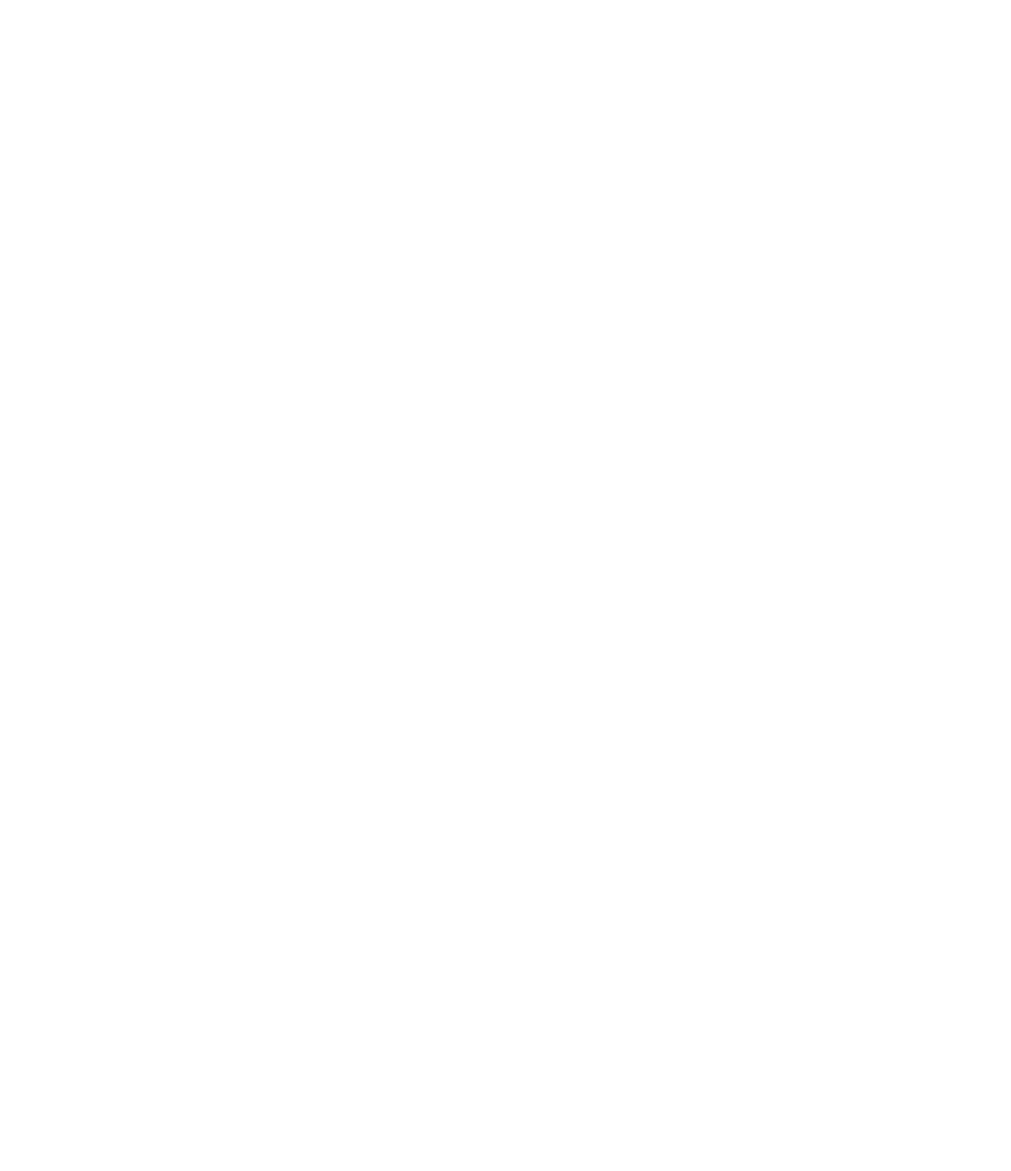
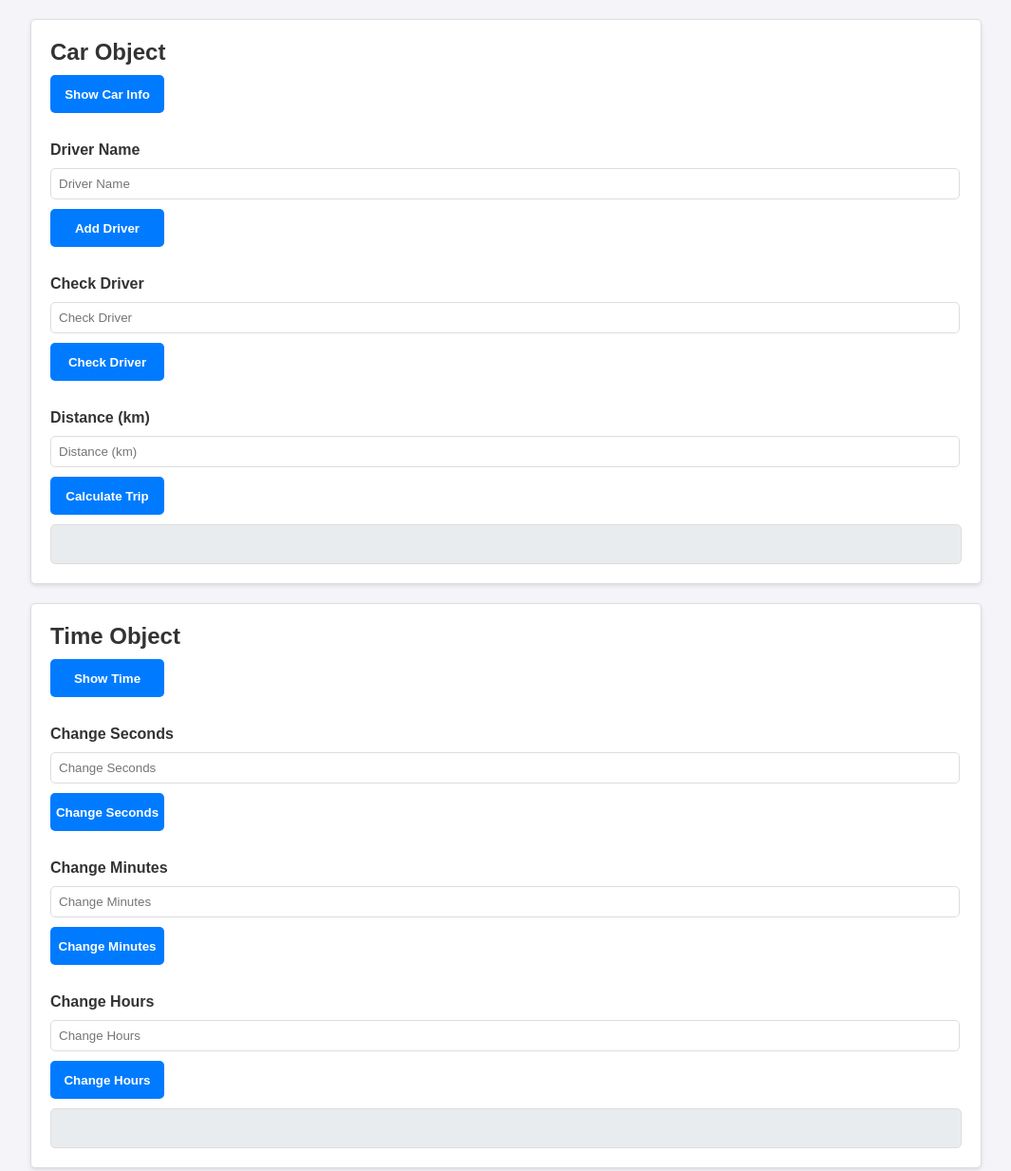
Before and after one commit to viktor-morhun/js-objects, a plain HTML site: page index.html in a window 1280 px wide. Shown: the top 1233 px of the page at 95% size, without its empty margins (108-1173 px from the left). Before the commit the page ends 800 px from the top, so only its background shows below. Drawn offline with Linux system fonts and the light colour scheme.

Commit message:
add html and css

```diff
--- a/index.html
+++ b/index.html
@@ -8,6 +8,49 @@
   <script defer src="script.js"></script>
 </head>
 <body>
+  <div class="container">
+    <section class="task" id="car-task">
+        <h2 class="task__title">Car Object</h2>
+        <button class="task__button" id="car-info">Show Car Info</button>
+        <label class="task__label" for="driver-name">Driver Name</label>
+        <input class="task__input" type="text" id="driver-name" placeholder="Driver Name">
+        <button class="task__button" id="add-driver">Add Driver</button>
+        <label class="task__label" for="check-driver">Check Driver</label>
+        <input class="task__input" type="text" id="check-driver" placeholder="Check Driver">
+        <button class="task__button" id="check-driver-button">Check Driver</button>
+        <label class="task__label" for="distance">Distance (km)</label>
+        <input class="task__input" type="text" id="distance" placeholder="Distance (km)">
+        <button class="task__button" id="calculate-trip">Calculate Trip</button>
+        <p class="task__result" id="car-result"></p>
+    </section>
 
+    <section class="task" id="time-task">
+        <h2 class="task__title">Time Object</h2>
+        <button class="task__button" id="show-time">Show Time</button>
+        <label class="task__label" for="change-seconds">Change Seconds</label>
+        <input class="task__input" type="number" id="change-seconds" placeholder="Change Seconds">
+        <button class="task__button" id="change-seconds-button">Change Seconds</button>
+        <label class="task__label" for="change-minutes">Change Minutes</label>
+        <input class="task__input" type="number" id="change-minutes" placeholder="Change Minutes">
+        <button class="task__button" id="change-minutes-button">Change Minutes</button>
+        <label class="task__label" for="change-hours">Change Hours</label>
+        <input class="task__input" type="number" id="change-hours" placeholder="Change Hours">
+        <button class="task__button" id="change-hours-button">Change Hours</button>
+        <p class="task__result" id="time-result"></p>
+    </section>
+
+    <section class="task" id="fraction-task">
+        <h2 class="task__title">Fraction Object</h2>
+        <label class="task__label" for="fraction1">Fraction 1 (a/b)</label>
+        <input class="task__input" type="text" id="fraction1" placeholder="Fraction 1 (a/b)">
+        <label class="task__label" for="fraction2">Fraction 2 (a/b)</label>
+        <input class="task__input" type="text" id="fraction2" placeholder="Fraction 2 (a/b)">
+        <button class="task__button" id="add-fractions">Add Fractions</button>
+        <button class="task__button" id="subtract-fractions">Subtract Fractions</button>
+        <button class="task__button" id="multiply-fractions">Multiply Fractions</button>
+        <button class="task__button" id="divide-fractions">Divide Fractions</button>
+        <p class="task__result" id="fraction-result"></p>
+    </section>
+  </div>
 </body>
 </html>
--- a/script.js
+++ b/script.js
@@ -1 +1,36 @@
 'use strict';
+
+//Task 1
+
+let carObj = {
+  brand: 'Tesla',
+  model: '3',
+  year: 2019,
+  speed: 100,
+  fuelTank: 80,
+  fuelConsumption: 15,
+  drivers: ['Deen', 'Sam'],
+  getInfo() {
+    console.log(carObj);
+  },
+  addDriver(name) {
+    this.drivers.push(name);
+  },
+  checkAcces(name) {
+    return this.drivers.includes(name)
+  },
+  calculatePath(distance) {
+    let travelTime = distance/this.speed + Math.floor(distance/this.speed/4);
+    let fuel = distance/100 * this.fuelConsumption;
+    return `Estimated time: ${travelTime.toFixed(2)}h, fuel: ${fuel}`;
+  },
+}
+
+carObj.addDriver('Bruh');
+
+carObj.getInfo();
+
+console.log(carObj.checkAcces('Bruh'));
+console.log(carObj.calculatePath(600));
+
+document.getElementById('car-info').addEventListener('click', carObj.getInfo);
--- a/style.css
+++ b/style.css
@@ -0,0 +1,108 @@
+*, *::after, *::before {
+  padding: 0;
+  margin: 0;
+}
+
+body {
+  font-family: Arial, sans-serif;
+  background-color: #f4f4f9;
+  margin: 0;
+  padding: 0;
+  color: #333;
+}
+
+.container {
+  max-width: 1000px;
+  margin: 0 auto;
+  padding: 20px;
+}
+
+.task {
+  width: 960px;
+  background-color: #fff;
+  border: 1px solid #ddd;
+  border-radius: 5px;
+  margin-bottom: 20px;
+  padding: 20px;
+  box-shadow: 0 2px 4px rgba(0, 0, 0, 0.1);
+}
+
+.task__title {
+  margin-top: 0;
+}
+
+.task__label {
+  display: block;
+  margin: 30px 0 10px 0;
+  font-weight: bold;
+}
+
+.task__input {
+  display: block;
+  width: 940px;
+  padding: 8px;
+  border: 1px solid #ddd;
+  border-radius: 5px;
+}
+
+.task__button,
+.reset__button {
+  width: 120px;
+  height: 40px;
+  margin-right: 10px;
+  margin-top: 10px;
+  background-color: #007bff;
+  color: #fff;
+  border: none;
+  border-radius: 5px;
+  cursor: pointer;
+  transition: background-color 0.1s;
+  font-weight: 700;
+}
+
+.task__button:hover {
+  background-color: #0056b3;
+}
+
+.reset__button {
+  background-color: #fff;
+  color: #007bff;
+  border: 1px solid #007bff;
+}
+
+
+.reset__button:hover {
+  background-color: #007bff;
+  color: #fff;
+}
+
+.task__result {
+  margin-top: 10px;
+  padding: 10px;
+  height: 20px;
+  background-color: #e9ecef;
+  border: 1px solid #ddd;
+  border-radius: 5px;
+}
+
+.multiply__span {
+  display: block;
+}
+
+.task__container {
+  display: inline-block;
+  border: 1px solid #cecece;
+  width: 100px;
+  padding: 5px;
+}
+
+.task__result--multiplication {
+  display: flex;
+  gap: 15px;
+  min-height: 20px;
+  height: fit-content;
+}
+
+.hide {
+  display: none;
+}
```
